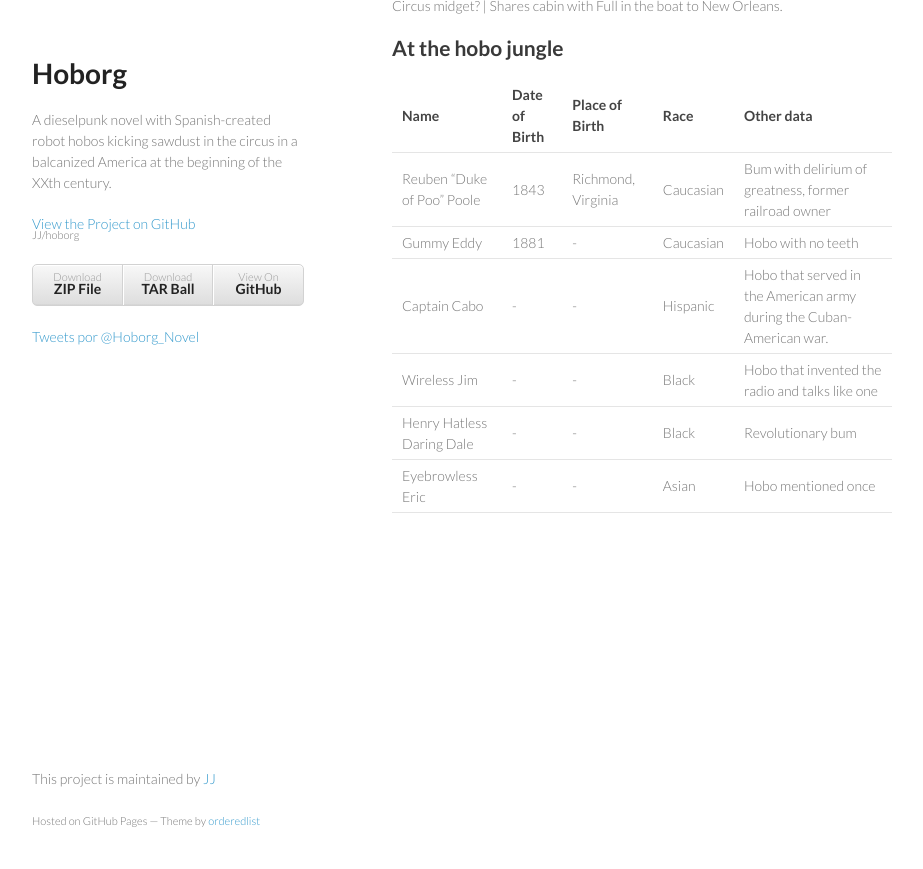
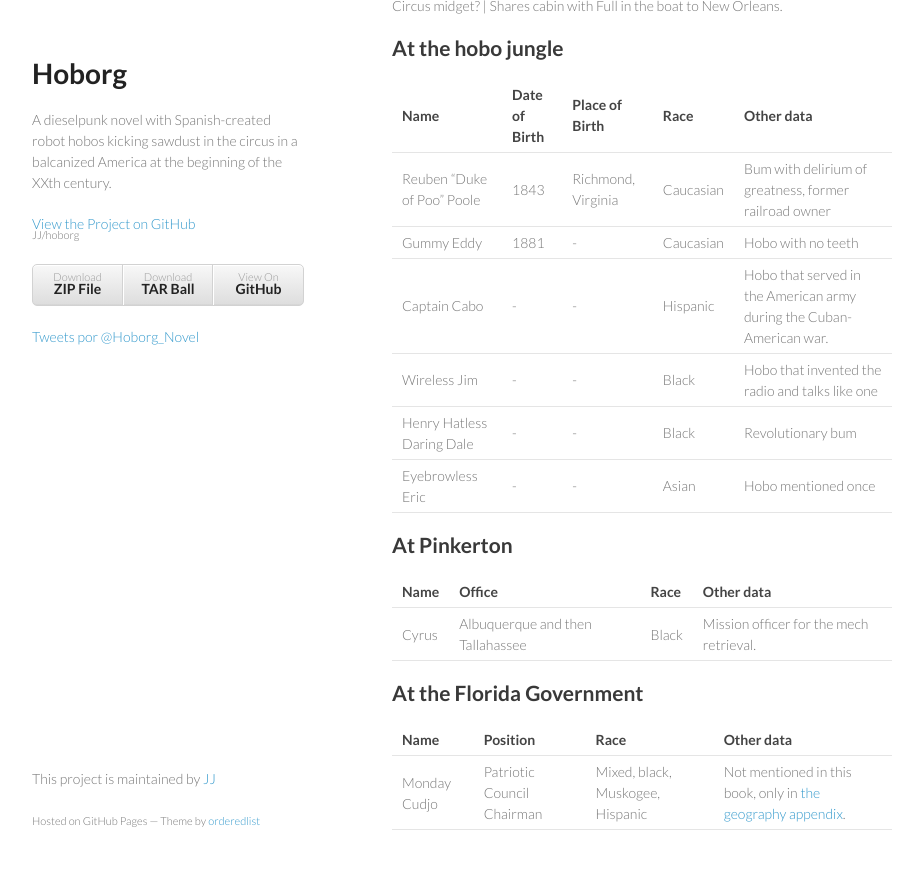
Before and after one commit to JJ/hoborg, a Jekyll site: the page built from text/characters.md, in a window 1280 px wide and 900 px high, scrolled down 577 px. Shown: the top 869 px of the window, without its empty margins (178-1101 px from the left). Built offline with Jekyll 4.4.1, drawn with Linux system fonts in a browser that asks for light colours; comment, search, counter and statistics services are not loaded.

Commit message:
Sync text/characters.md from master to gh-pages

```diff
--- a/text/characters.md
+++ b/text/characters.md
@@ -40,3 +40,17 @@ Captain Cabo |- |- | Hispanic | Hobo that served in the American army during the
 Wireless Jim |- |- | Black | Hobo that invented the radio and talks like one
 Henry Hatless Daring Dale |- |- | Black | Revolutionary bum
 Eyebrowless Eric | - | - | Asian | Hobo mentioned once
+
+At Pinkerton
+------------
+
+Name | Office | Race | Other data
+--- |--- |--- |---
+Cyrus | Albuquerque and then Tallahassee | Black | Mission officer for the mech retrieval.
+
+At the Florida Government
+-------------------------
+
+Name | Position | Race | Other data
+--- |--- |--- |---
+ Monday Cudjo | Patriotic Council Chairman | Mixed, black, Muskogee, Hispanic | Not mentioned in this book, only in [the geography appendix](geography).
```
